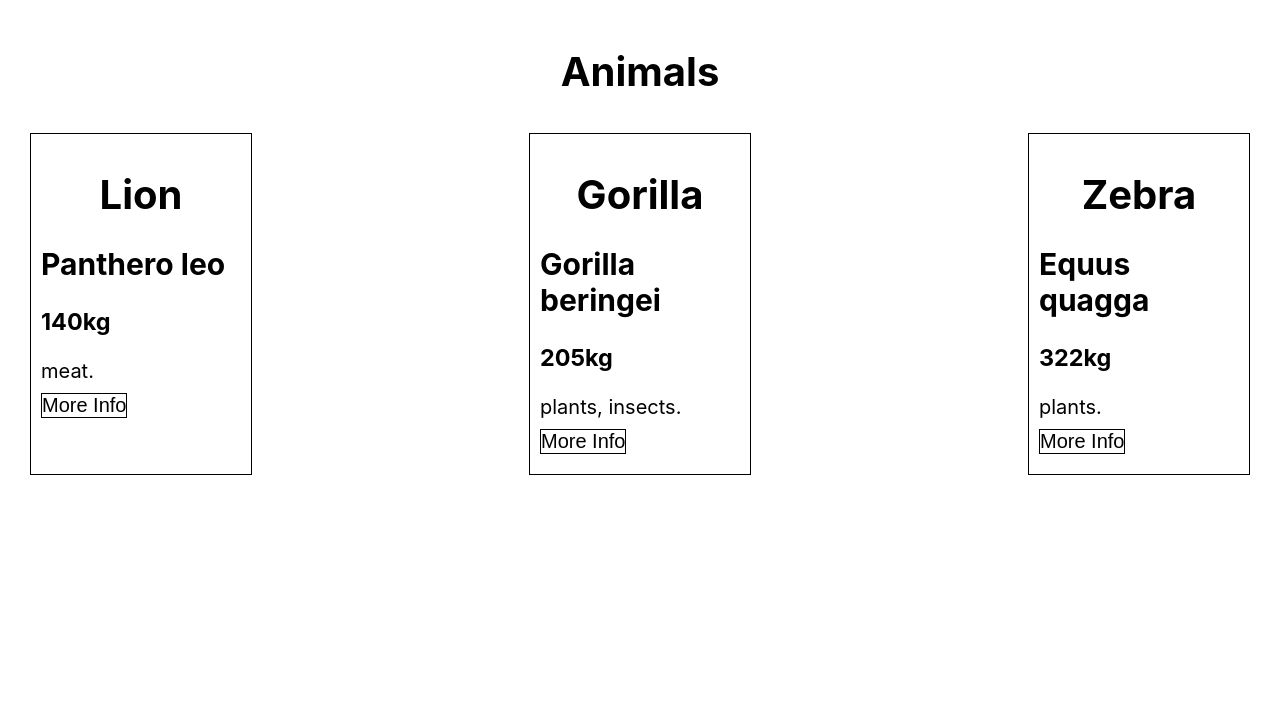
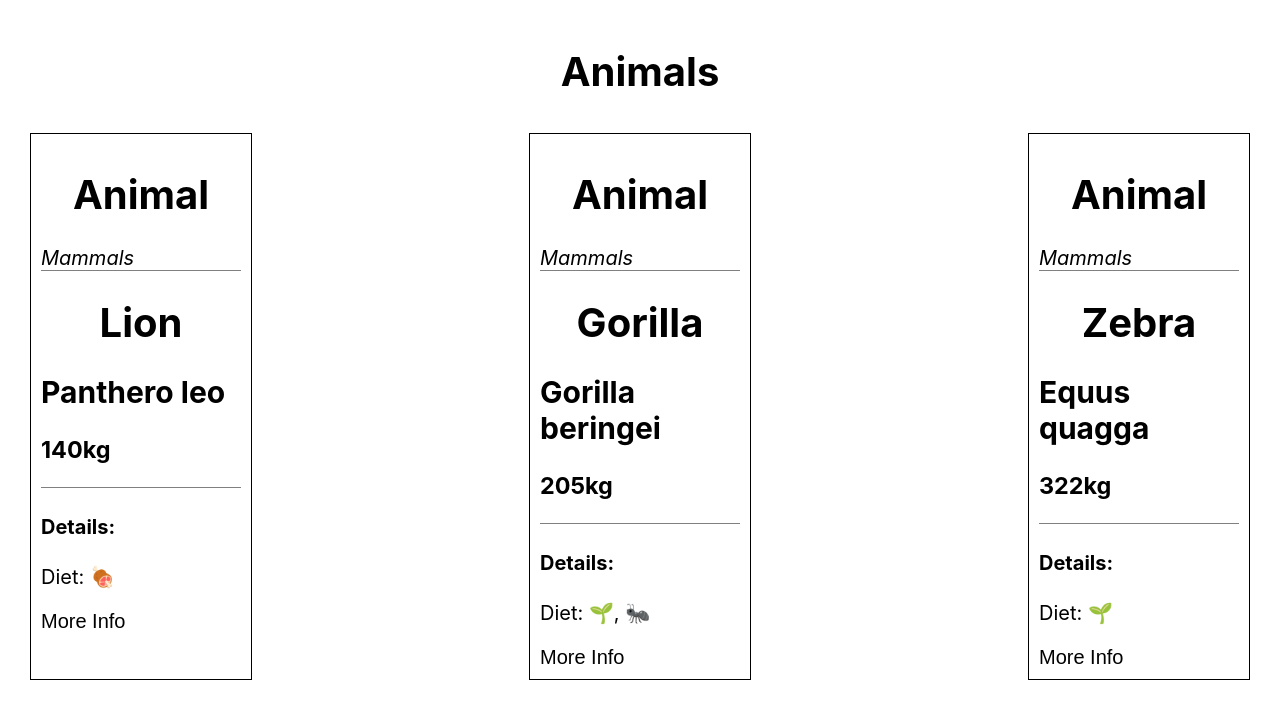
Before and after one commit to Siddeshi/reactJs, a React (Create React App) app in the folder state-class-tutorial/: page / in a window 1280 px wide. Shown: the top 718 px of the page. Built offline with nearby package versions, Linux system fonts and the light colour scheme.

Commit message:
how to create wrapper components

```diff
--- a/state-class-tutorial/src/components/AnimalCard/AnimalCard.js
+++ b/state-class-tutorial/src/components/AnimalCard/AnimalCard.js
@@ -1,22 +1,26 @@
 import React from 'react';
 import PropTypes from 'prop-types'
 import './AnimalCard.css';
+import AnimalDetails from '../AnimalDetails/AnimalDetails';
+import Card from '../Card/Card';
 
 export default function AnimalCard( {
     name,
     scientificName,
     size,
-    diet,
     additional,
-    showAdditional
+    showAdditional,
+    ...props
 }) {
-    return <div className = "animal-wrapper">
+    return (
+        <Card title="Animal" details={<em>Mammals</em>}>
         <h1>{name}</h1>
         <h2>{scientificName}</h2>
         <h3>{size}kg</h3>
-        <div>{diet.join(', ')}.</div>
+        <AnimalDetails {...props}/>
         <button onClick={() => showAdditional(additional)}>More Info</button>
-    </div>
+        </Card>
+    )
 }
 
 AnimalCard.prototypes = {
@@ -24,7 +28,6 @@ AnimalCard.prototypes = {
         link: PropTypes.string,
         notes: PropTypes.string
     }),
-    diet: PropTypes.arrayOf(PropTypes.string).isRequired,
     name: PropTypes.string.isRequired,
     scientificName: PropTypes.string.isRequired,
     showAdditional: PropTypes.func.isRequired,
--- /dev/null
+++ b/state-class-tutorial/src/components/AnimalDetails/AnimalDetails.css
@@ -0,0 +1,4 @@
+.animal-details {
+    border-top: gray solid 1px;
+    margin: 20px 0;
+}
--- /dev/null
+++ b/state-class-tutorial/src/components/AnimalDetails/AnimalDetails.js
@@ -0,0 +1,32 @@
+import React from 'react';
+import PropTypes from 'prop-types'
+import './AnimalDetails.css';
+
+
+function convertTextToEmoji(text) {
+    switch (text) {
+        case 'insects':
+            return '🐜';
+        case 'meat':
+            return '🍖';
+        case 'plants':
+        default:
+            return '🌱';
+    }
+}
+
+export default function AnimalDetails({ diet }) {
+
+    return(
+        <div className = "animal-details">
+            <h4> Details:</h4>
+            <div>
+                Diet: { diet.map(food => convertTextToEmoji(food)).join(', ') }
+            </div>
+        </div>
+    )
+}
+
+AnimalDetails.prototypes = {
+    diet: PropTypes.arrayOf(PropTypes.string).isRequired
+}
--- /dev/null
+++ b/state-class-tutorial/src/components/Card/Card.css
@@ -0,0 +1,11 @@
+.card {
+    border: black solid 1px;
+    margin: 10px;
+    padding: 10px;
+    width: 200px;
+}
+
+.card-details {
+    border-bottom: gray solid 1px;
+    margin-bottom: 20px;
+}
--- /dev/null
+++ b/state-class-tutorial/src/components/Card/Card.js
@@ -0,0 +1,28 @@
+import React from 'react';
+import PropTypes from 'prop-types';
+import './Card.css';
+
+export default function Card({ children, details, title }) {
+    return (
+        <div className = "card">
+            <div className = "card-details">
+                <h1>{ title }</h1>
+                { details }
+            </div>
+            {children}
+        </div>
+    )
+}
+
+Card.propTypes = {
+    children: PropTypes.oneOfType([
+        PropTypes.arrayOf(PropTypes.element.isRequired),
+        PropTypes.element.isRequired
+    ]),
+    title: PropTypes.string.isRequired,
+    details: PropTypes.element
+}
+
+Card.defaultValue = {
+    details: null
+}
```
